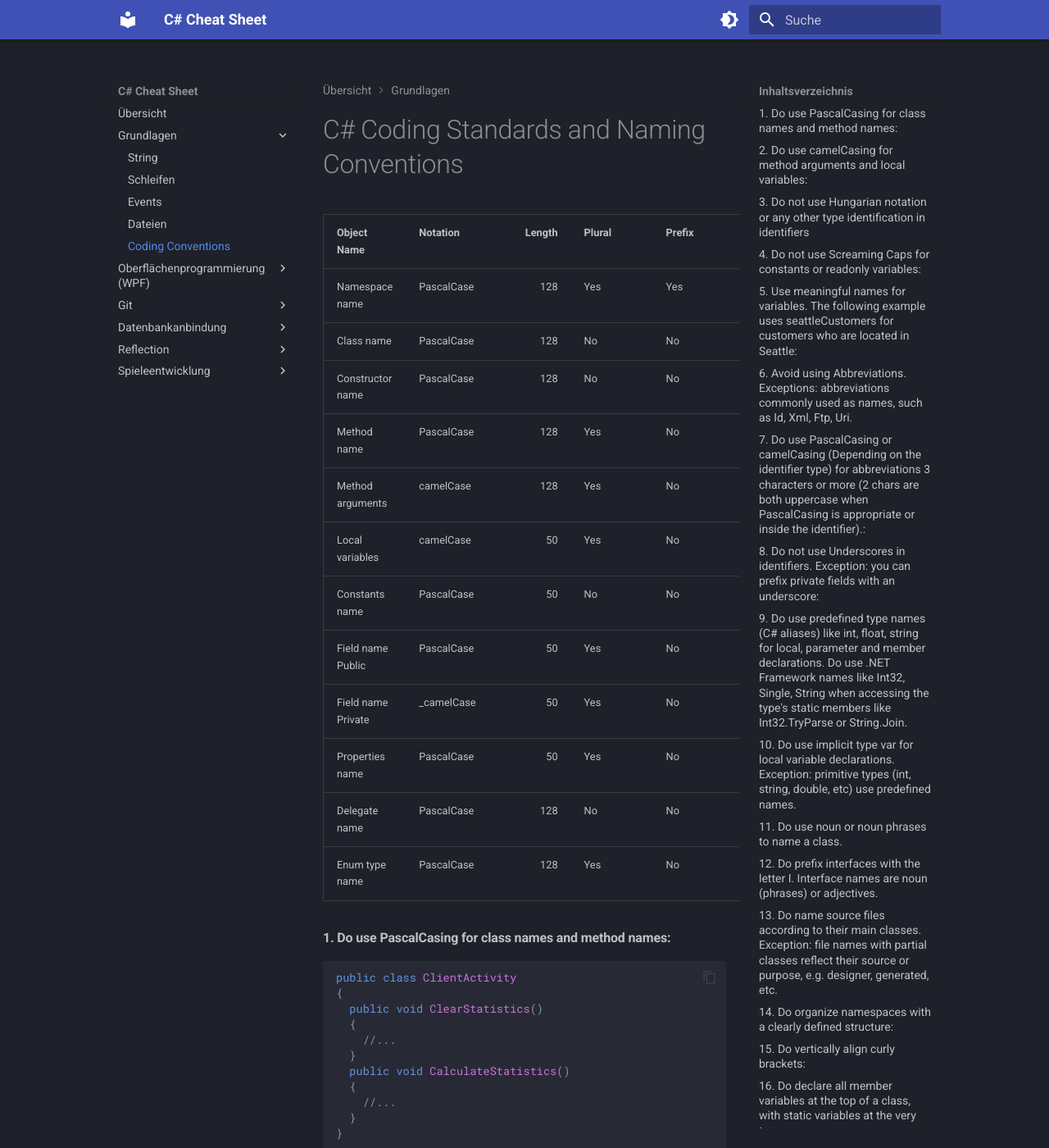
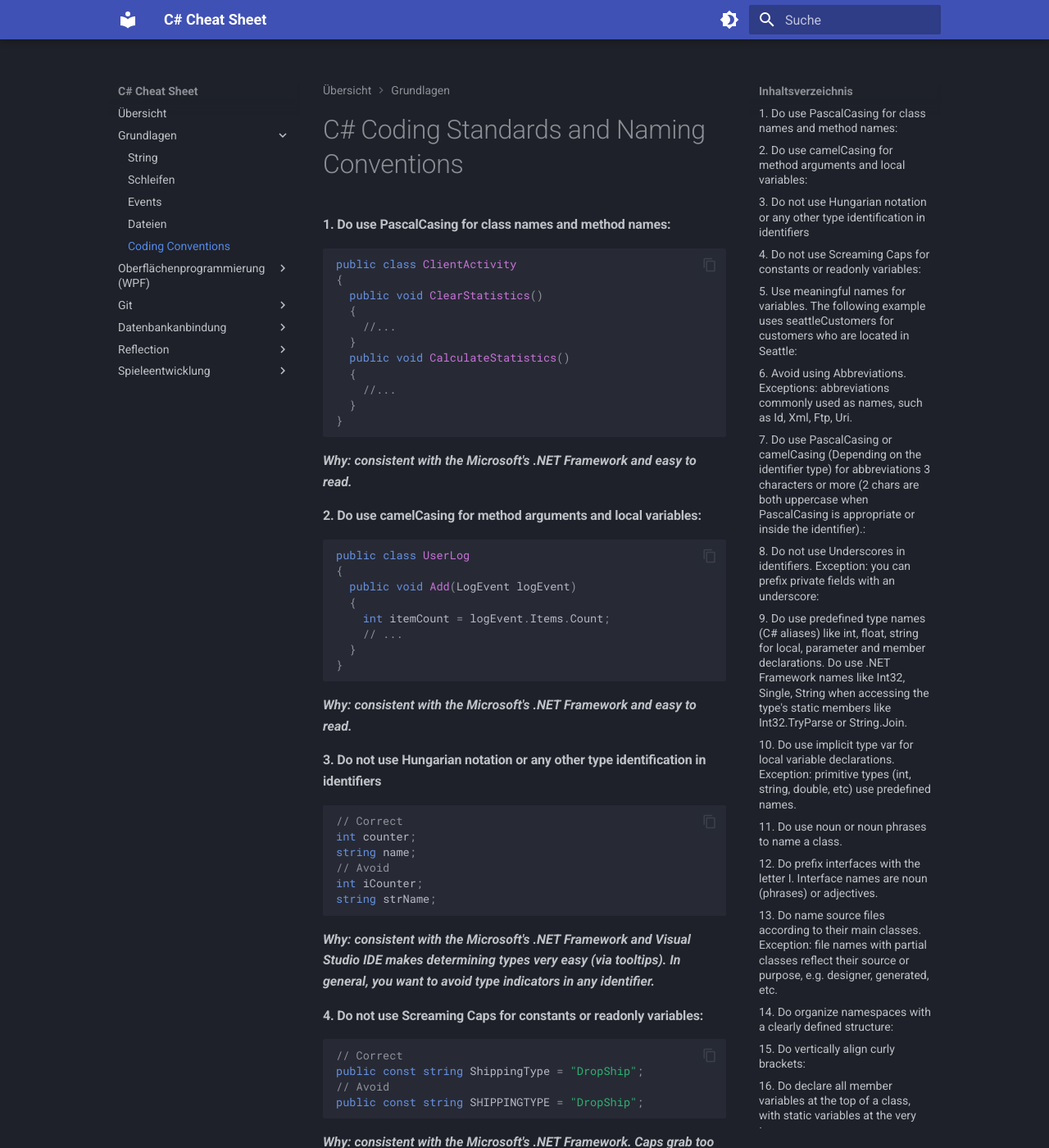
Before and after one commit to swop-bs/cheat-sheet, an MkDocs documentation site: the page built from docs/grundlagen/coding_convention.md, in a window 1280 px wide and 1400 px high. Shown: the whole window at 82% size. Built offline with MkDocs 1.6.1 and Material for MkDocs 9.7.7, drawn with Linux system fonts in a browser that asks for light colours.

Commit message:
Removed table, added reference to author

```diff
--- a/docs/grundlagen/coding_convention.md
+++ b/docs/grundlagen/coding_convention.md
@@ -1,20 +1,4 @@
 # C# Coding Standards and Naming Conventions
-
-
-| Object Name               | Notation   | Length | Plural | Prefix | Suffix | Abbreviation | Char Mask          | Underscores |
-|:--------------------------|:-----------|-------:|:-------|:-------|:-------|:-------------|:-------------------|:------------|
-| Namespace name            | PascalCase |    128 | Yes    | Yes    | No     | No           | [A-z][0-9]         | No          |
-| Class name                | PascalCase |    128 | No     | No     | Yes    | No           | [A-z][0-9]         | No          |
-| Constructor name          | PascalCase |    128 | No     | No     | Yes    | No           | [A-z][0-9]         | No          |
-| Method name               | PascalCase |    128 | Yes    | No     | No     | No           | [A-z][0-9]         | No          |
-| Method arguments          | camelCase  |    128 | Yes    | No     | No     | Yes          | [A-z][0-9]         | No          |
-| Local variables           | camelCase  |     50 | Yes    | No     | No     | Yes          | [A-z][0-9]         | No          |
-| Constants name            | PascalCase |     50 | No     | No     | No     | No           | [A-z][0-9]         | No          |
-| Field name Public         | PascalCase |     50 | Yes    | No     | No     | Yes          | [A-z][0-9]         | No          |
-| Field name Private        | _camelCase |     50 | Yes    | No     | No     | Yes          | _[A-z][0-9]        | Yes         |
-| Properties name           | PascalCase |     50 | Yes    | No     | No     | Yes          | [A-z][0-9]         | No          |
-| Delegate name             | PascalCase |    128 | No     | No     | Yes    | Yes          | [A-z]              | No          |
-| Enum type name            | PascalCase |    128 | Yes    | No     | No     | No           | [A-z]              | No          |
 
 #### 1. Do use PascalCasing for class names and method names:
 
```
Also changed, not shown: other parts of docs/grundlagen/coding_convention.md (+4 -0 lines).
